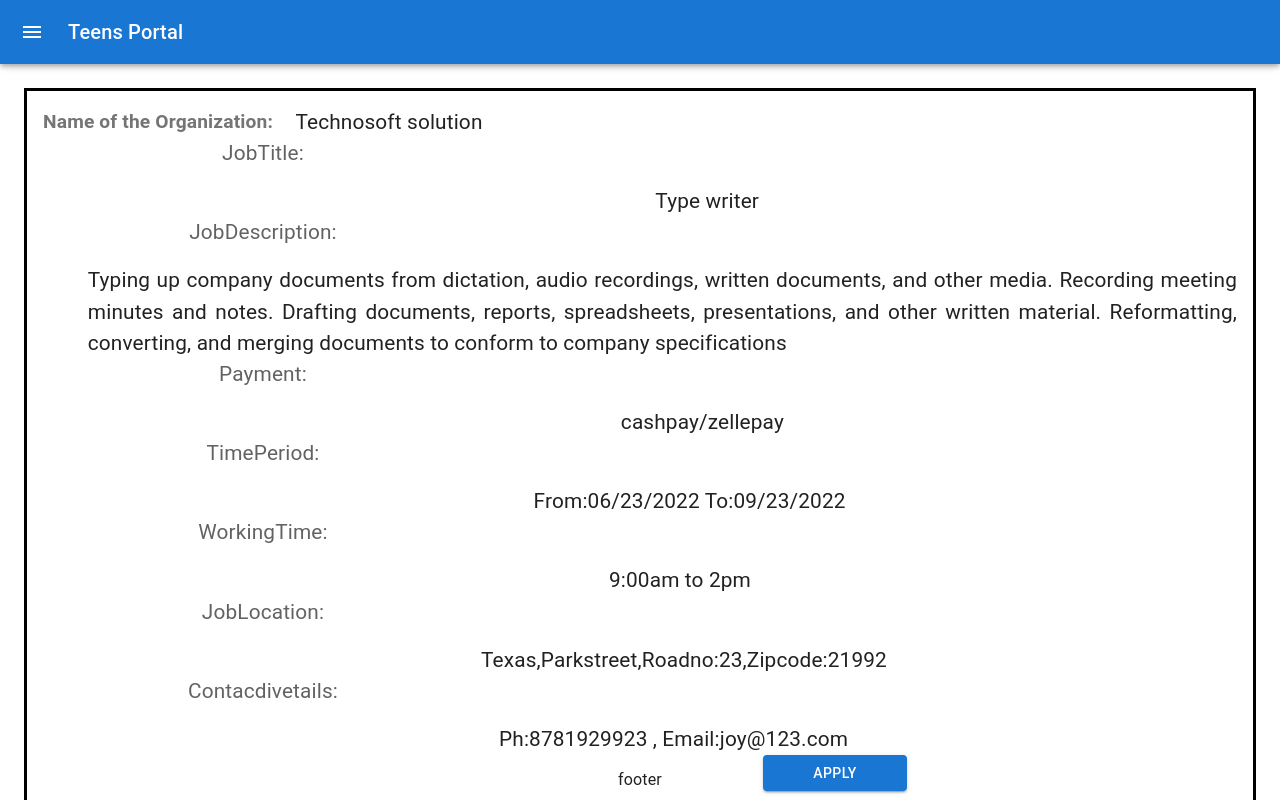
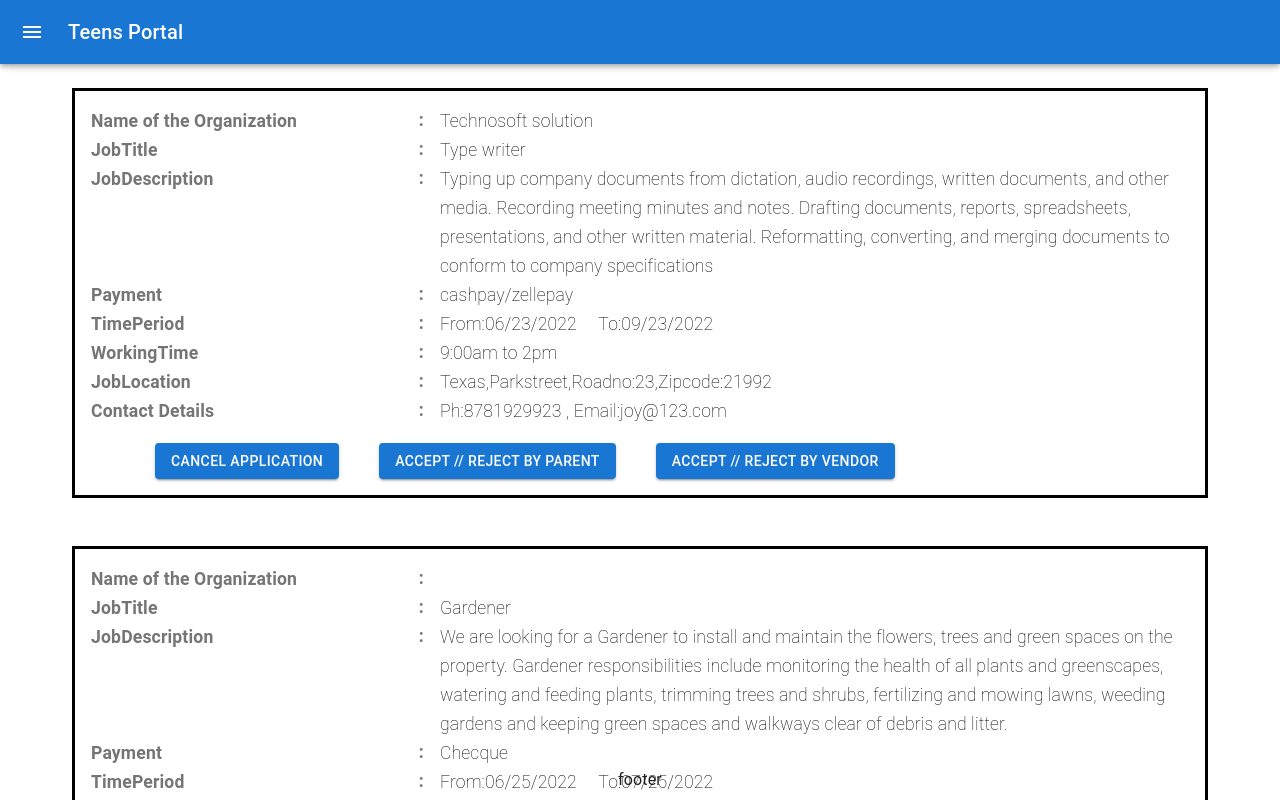
Before and after one commit to Intellisavvy/teens_portal_react_app, a React (Create React App) app: page /teen/jobs in a window 1280 px wide. Shown: the top 800 px of the page. Built offline with nearby package versions, Linux system fonts and the light colour scheme.

Commit message:
Added Applied Jobs Cards and  modified job posting form

```diff
--- a/src/scenes/VendorReg/JobPostForm.css
+++ b/src/scenes/VendorReg/JobPostForm.css
@@ -1,17 +1,15 @@
-.nav {
-  margin-left: 3rem;
-}
 
 .button {
-  margin-left: 30rem;
+  margin-left: 23rem;
   margin-right: 3rem;
-  margin-bottom: 2rem;
+
 }
 
 .fiAlignment {
-  margin-left: 5rem;
+  margin-left: 2.7rem;
   text-align: left;
 }
+
 .vrFormInput {
   margin-top: 1rem;
 }
@@ -28,55 +26,51 @@
   width: 9rem;
   margin-right: .5rem;
 }
-.drFeild {
-  margin-right: 0.5rem;
-  width: 14rem;
-}
-.size {
-  width: 29.5rem;
-  height: 3rem;
-}
 
 .fifWidth {
   width: 30rem;
-}
-
-.slow {
-  margin-left: 2rem;
-}
-
-.long {
-  display: flex;
-}
-
-.flow {
-  width: 9rem;
 }
 
 .flip {
   margin-left: 1.5rem;
 }
 
-.txt {
-  margin-top: 1rem;
-}
-
-.vern {
-  margin-top: 2rem;
-}
 .errorMsg {
   color: red
 }
 
+.d_flex {
+  display: flex;
+}
+
 .ml5 {
-  margin-left: 5rem;
+  margin-left: 2.5rem;
 }
+
 .ml_15 {
   margin-left: -15rem;
 }
-.ml_25 {
-  margin-left: -25rem;
+
+.mr26 {
+  margin-right: 26rem;
 }
-.d_flex {
-  display: flex;
+
+.mr24 {
+  margin-right: 24rem;
 }
+
+.mr23-5 {
+  margin-right: 23.5rem;
+}
+
+.mr23 {
+  margin-right: 23rem;
+}
+
+.mr22 {
+  margin-right: 22rem;
+}
+
+.mr18-3 {
+  margin-right: 18.3rem;
+}
--- a/src/scenes/VendorReg/JobPostForm.tsx
+++ b/src/scenes/VendorReg/JobPostForm.tsx
@@ -1,22 +1,20 @@
 import * as React from 'react';
 import { useState } from 'react';
-import { useRef } from 'react';
 import TextField from '@mui/material/TextField';
 import FormControlLabel from '@mui/material/FormControlLabel';
 import Button from '@mui/material/Button';
 import './JobPostForm.css';
-import { Checkbox, Select, MenuItem, BadgeMark, TextFieldProps } from '@mui/material';
+import { Checkbox, Select, MenuItem, TextFieldProps } from '@mui/material';
 import { Grid, Box } from '@mui/material';
 import { DateRangePicker, DateRange } from '@mui/x-date-pickers-pro';
 import { AdapterDateFns } from '@mui/x-date-pickers/AdapterDateFns';
 import { LocalizationProvider } from '@mui/x-date-pickers/LocalizationProvider';
+import { validateName } from '../../lib/utils';
 
 
-const label = { inputProps: { 'aria-label': 'Checkbox demo' } };
 
 const JobPostForm = (props: any) => {
 
-    var ValidateName = "^[A-Z a-z]+$";
     const [DateLimit, setDateLimit] = React.useState<DateRange<Date>>([null, null]);
 
     const arr = [
@@ -24,11 +22,21 @@ const JobPostForm = (props: any) => {
             "Gardener",
             "Pizza Delivery",
             "Coffee Day",
-            "Type Writer"
+            "Type Writer",
+            "Online Tutions",
+            'Pool Cleaning',
+            "Beverage Supplier",
+            "Dish Washer",
+            "Sales Crew",
+            "Clerk Helper",
+            "Casher",
+            "Crew Members",
+            "Cook / Cheif",
+            "Paper Supplier",
+            "Grocery Supplier"
         ]
 
 
-    const [check, setCheck] = React.useState(false);
     const [data, setData] = useState({
         VenueName: '',
         TypeOfPostAppliedFor: '',
@@ -48,8 +56,7 @@ const JobPostForm = (props: any) => {
     })
 
 
-    const [loadingValue, setLoadingValue] = useState('');
-    const checkBoxRef = useRef('');
+    const [, setLoadingValue] = useState('');
     const {
         VenueName,
         TypeOfPostAppliedFor,
@@ -66,7 +73,6 @@ const JobPostForm = (props: any) => {
         ZipCode,
         ContactingDetails
     } = data;
-    const [checkBox, setCheckBox] = useState(false);
     const onJobPostInput = (e: any) => {
         setData({ ...data, [e.target.name]: e.target.value });
         const LoadValue = e.target.value;
@@ -127,13 +133,13 @@ const JobPostForm = (props: any) => {
                                 onChange={onJobPostInput}
                                 className="fifWidth"
                             />
-                            {(VenueName.length < 0 || !VenueName.match(ValidateName)) ?
+                            {(VenueName.length < 0 || !validateName(VenueName)) ?
                                 <pre className='errorMsg'>The name should start with UpperCase and follow with LowerCase</pre> : null}
+                        </div>
 
-                        </div>
                         <div className="vrFormInput">
                             <div >
-                                <label className='ml_25'><b>JOB Title</b></label>
+                                <label className='mr26'><b>JOB Title</b></label>
                             </div>
                             <div >
                                 <Select
@@ -151,9 +157,9 @@ const JobPostForm = (props: any) => {
                             </div>
                         </div>
 
-                        <div >
+                        <div className="vrFormInput">
                             <div>
-                                <label className='ml_25'><b>Job Description</b></label>
+                                <label className='mr23'><b>Job Description</b></label>
                             </div>
                             <div>
                                 <textarea
@@ -165,6 +171,7 @@ const JobPostForm = (props: any) => {
                                 />
                             </div>
                         </div>
+
                         <div className='fiAlignment'>
                             <label><b>Payment</b></label>
                             <div>
@@ -202,9 +209,10 @@ const JobPostForm = (props: any) => {
                                 /><br />
                             </div>
                         </div>
-                        <div >
+
+                        <div>
                             <div>
-                                <label className='ml_25'><b>Total Time Period</b></label>
+                                <label className='mr22'><b>Total Time Period</b></label>
                             </div>
                             <div className='ml5 d_flex'>
                                 <div >
@@ -219,7 +227,7 @@ const JobPostForm = (props: any) => {
                                             renderInput={(startProps: JSX.IntrinsicAttributes & TextFieldProps, endProps: JSX.IntrinsicAttributes & TextFieldProps) => (
                                                 <React.Fragment>
                                                     <TextField {...startProps} />
-                                                    <Box sx={{ mx: 2 }}> to </Box>
+                                                    <Box sx={{ mx: 1 }}> to </Box>
                                                     <TextField {...endProps} />
                                                 </React.Fragment>
                                             )}
@@ -230,7 +238,7 @@ const JobPostForm = (props: any) => {
                             </div>
                             <div >
                                 <div>
-                                    <label className='ml_25'><b>Work Timings</b></label>
+                                    <label className='mr23-5'><b>Work Timings</b></label>
                                 </div>
                                 <TextField
                                     value={WorkingTime}
@@ -241,7 +249,7 @@ const JobPostForm = (props: any) => {
                             </div>
                             <div >
                                 <div>
-                                    <label className='ml_25'><b>Job Location</b></label>
+                                    <label className='mr24'><b>Job Location</b></label>
                                 </div>
                                 <div className='ml5 d_flex'>
                                     <div >
@@ -250,8 +258,8 @@ const JobPostForm = (props: any) => {
                                             name="LocatedState"
                                             onChange={onJobPostInput}
                                             className='ltfWidth'
-                                            placeholder='State' />
-
+                                            placeholder='State'
+                                        />
                                     </div>
                                     <div className='flip'>
                                         <TextField
@@ -277,7 +285,7 @@ const JobPostForm = (props: any) => {
                             </div>
                             <div className='fifWidth'>
                                 <div>
-                                    <label className='ml_15'><b>Contact Details</b></label><br />
+                                    <label className='mr18-3'><b>Contact Details</b></label><br />
                                 </div>
                                 <div>
                                     <textarea
--- /dev/null
+++ b/src/scenes/teen/appliedJobs/appliedJobs.json
@@ -0,0 +1,74 @@
+[
+    {
+        "id":1,
+        "OrgName":"Technosoft solution ",
+        "jobTitle":"Type writer",
+        "jobDescription":"Typing up company documents from dictation, audio recordings, written documents, and other media. Recording meeting  minutes and notes. Drafting documents, reports, spreadsheets, presentations, and other written material. Reformatting, converting, and merging documents to conform to company specifications",
+        "payment":"cashpay/zellepay",
+        "fromDate":"06/23/2022",
+        "toDate":"09/23/2022",
+        "workingTime":"9:00am to 2pm",
+        "jobLocation":"Texas,Parkstreet,Roadno:23,Zipcode:21992",
+        "contactDetails":"Ph:8781929923 , Email:joy@123.com"
+    },
+    {
+        "id":2,
+        "OrgName":"",
+        "jobTitle":"Gardener",
+        "jobDescription":"We are looking for a Gardener to install and maintain the flowers, trees and green spaces on the property. Gardener responsibilities include monitoring the health of all plants and greenscapes, watering and feeding plants, trimming trees and shrubs, fertilizing and mowing lawns, weeding gardens and keeping green spaces and walkways clear of debris and litter.",
+        "payment":"Checque",
+        "fromDate":"06/25/2022",
+        "toDate":"07/25/2022",
+        "workingTime":"7:00am to 9am",
+        "jobLocation":"Texas,Alpine,Rosemarry Street,Houseno:26653,Zipcode:98332",
+        "contactDetails":"Ph:693015494 , Email:root@gmail.com"
+    },
+    {
+        "id":3,
+        "OrgName":"Coffe day",
+        "jobTitle":"waiter",
+        "jobDescription":"A waiter works to create a positive experience for guests in a restaurant by meeting their needs. They use their knowledge of the menu to make recommendations and answer the questions. A waiter will take an order detailing the customer's requests and inform the back of the house staff of the new order.",
+        "payment":"cash",
+        "fromDate":"06/24/2022",
+        "toDate":"04/30/2023",
+        "workingTime":"8am to 5pm",
+        "jobLocation":"Texas,Dallas,10 mile gd,Shopno:321, Zipcode:34991",
+        "contactDetails":"Ph:6019635594, Email:coffeeday@gmail.com"
+    },
+    {
+        "id":4,
+        "OrgName":"",
+        "jobTitle":"Baby sitter",
+        "jobDescription":"Performs light housework.Leads children in fun activities.Keeps children's living and play areas tidy.Helps with homework and tutoring as needed. Cares for infants, including feeding, diapering, and dressing.",
+        "payment":"Netbanking ",
+        "fromDate":"07/01/2022",
+        "toDate":"07/01/2023",
+        "workingTime":"8am to 2pm",
+        "jobLocation":"Texas,Austin,Barton Springs Road,Houseno:129,Zipcode:23980",
+        "contactDetails":"Ph:7297646902 ,Email:ram@gmail.com"
+    },
+    {
+        "id":5,
+        "OrgName":"Pizza Hut",
+        "jobTitle":"Pizza Delivery",
+        "jobDescription":" Checking orders before delivery to ensure that the correct products have been made, and that charges are accurate. Transporting items to customers at their desired locations. Managing cash and card payments upon delivery, as needed. Adhering to road and traffic regulations.",
+        "payment":"Zelleapp/Cashapp",
+        "fromDate":"07/03/2022",
+        "toDate":"12/30/2022",
+        "workingTime":"9am to 9pm",
+        "jobLocation":"Texas,Sanantanio,Houston street,Shopno:186,Zipcode:28404",
+        "contactDetails":"Ph:6174947630 ,Email:pizzahut@gmail.com"
+    },
+    {
+        "id":6,
+        "OrgName":"Puma showroom",
+        "jobTitle":"Sales Boy",
+        "jobDescription":"The salesperson is responsible for greeting customers, helping them find items in the store, and ringing up purchases. To be successful as a salesperson you must have excellent communication skills. A good salesperson meets sales objectives while remaining polite and helpful to customers.",
+        "payment":"Cash Payment",
+        "fromDate":"08/01/2022",
+        "toDate":"02/01/2023",
+        "workingTime":"9am to 8pm",
+        "jobLocation":"Teaxs,Amarilo,Mabry Street,steetno:25,Zipcode:34024",
+        "contactDetails":"Ph:8379353683 ,Email:pumabrand@gmail.com"
+    }
+]
--- a/src/scenes/teen/appliedJobs/appliedJobs.tsx
+++ b/src/scenes/teen/appliedJobs/appliedJobs.tsx
@@ -1,50 +1,49 @@
-// export const AppliedJobs = () => {
-//     return <div>Applied job search</div>
-// }
-
 
 import { Box } from '@mui/system'
-import Data from './../../jobs/jobs.json'
-import Stack from '@mui/material/Stack';
+import Data from './appliedJobs.json'
 import Button from '@mui/material/Button';
 import './../jobCard.css';
+import { Stack } from '@mui/material';
 
 export const AppliedJobs = () => {
    return <div>
       {
-         Data.map(hy => {
+         Data.map(jobApplication => {
             return (
-               <div key={hy.id}>
+               <div key={jobApplication.id}>
                   <Box className="jobCardContainer">
-                     <div className='jobCardRow'>
-                        <div className='jobCardDataTitel'>Name of the Organization:</div> <div className='name'> {hy.OrgName}</div> <br />
+                     <div className='jobCardRow jobCardTextTitleFont' >
+                        <div className='jobCardDataTitle'>Name of the Organization</div>:<div className='jobCardDataBody'> {jobApplication.OrgName}</div> <br />
                      </div>
-                     <div>
-                        <div className='size'>JobTitle:</div><div className='title'>{hy.jobtitle}</div>
+                     <div className='jobCardRow jobCardTextTitleFont' >
+                        <div className='jobCardDataTitle'>JobTitle</div>:<div className='jobCardDataBody'>{jobApplication.jobTitle}</div>
                      </div>
-                     <div>
-                        <div className='size'>JobDescription:</div> <div className='jd'> {hy.jobdescription}</div>
+                     <div className='jobCardRow jobCardTextTitleFont' >
+                        <div className='jobCardDataTitle'>JobDescription</div>:<div className='jobCardDataBody'> {jobApplication.jobDescription}</div>
                      </div>
-                     <div >
-                        <div className='size'> Payment:</div>  <div className='payment'> {hy.payment}</div>
+                     <div className='jobCardRow jobCardTextTitleFont' >
+                        <div className='jobCardDataTitle'> Payment</div>:<div className='jobCardDataBody'> {jobApplication.payment}</div>
                      </div>
-                     <div>
-                        <div className='size'>TimePeriod: </div>  <div className='date'>From:{hy.fromdate}  To:{hy.todate}</div>
+                     <div className='jobCardRow jobCardTextTitleFont' >
+                        <div className='jobCardDataTitle'>TimePeriod </div>:<div className='jobCardDataBody'>
+                           From:{jobApplication.fromDate} &nbsp; &nbsp; To:{jobApplication.toDate}
+                        </div>
+
                      </div>
-                     <div>
-                        <div className='size'>WorkingTime: </div><div className='time'> {hy.workingtime}</div>
+                     <div className='jobCardRow jobCardTextTitleFont' >
+                        <div className='jobCardDataTitle'>WorkingTime </div>:<div className='jobCardDataBody'> {jobApplication.workingTime}</div>
                      </div>
-                     <div>
-                        <div className='size'>JobLocation: </div> <div className='location'>{hy.joblocation}</div>
+                     <div className='jobCardRow jobCardTextTitleFont' >
+                        <div className='jobCardDataTitle'>JobLocation </div>:<div className='jobCardDataBody'>{jobApplication.jobLocation}</div>
                      </div>
-                     <div>
-                        <div className='size'>Contacdivetails: </div > <div className='contact'>{hy.contactdetails}</div>
+                     <div className='jobCardRow jobCardTextTitleFont' >
+                        <div className='jobCardDataTitle'>Contact Details </div >:<div className='jobCardDataBody'>{jobApplication.contactDetails}</div>
                      </div>
-                     <div>
-                        <Stack spacing={2} sx={{ marginLeft: '46rem', width: "9rem", marginBottom: '2rem' }}>
-                           <Button variant="contained" >Apply</Button>
-                        </Stack>
-                     </div>
+                     <Stack spacing={5} direction={'row'} sx={{ mx: '5rem', my: '1rem'}}>
+                        <Button variant="contained" >Cancel Application</Button>
+                        <Button variant="contained" >Accept // Reject by Parent</Button>
+                        <Button variant="contained" >Accept // Reject by Vendor</Button>
+                     </Stack>
 
                   </Box>
                </div>
--- a/src/scenes/teen/jobCard.css
+++ b/src/scenes/teen/jobCard.css
@@ -1,16 +1,33 @@
 .jobCardContainer {
-    margin: auto;
+    margin: 3rem;
+    margin-top: auto;
     border: 3px solid #000000;
     padding-top: 1rem;
 }
+
 .jobCardRow {
     display: flex;
 }
-.jobCardDataTitel {
+
+.jobCardTextTitleFont {
+    color: rgb(0, 0, 0, 0.54);
+    font-size: 1.1rem;
+    font-weight: 600;
+}
+
+.jobCardDataTitle {
     margin-left: 1rem;
+    line-height: 29.05px;
+    width: 30%;
+    text-align: left;
+}
 
-    font-size: 1.2rem;
-    color: rgb(0, 0, 0,0.54);
-    font-weight: 600;
+.jobCardDataBody {
+    margin-left: 1rem;
+    font-size: 1.1rem;
+    color: rgba(0, 0, 0);
+    font-weight: 200;
+    width: 70%;
     line-height: 29.05px;
+    text-align: left;
 }
```
Also changed, not shown: src/lib/utils.ts (+8 -0 lines), src/scenes/teen/teen.registration.tsx (+10 -30 lines).
